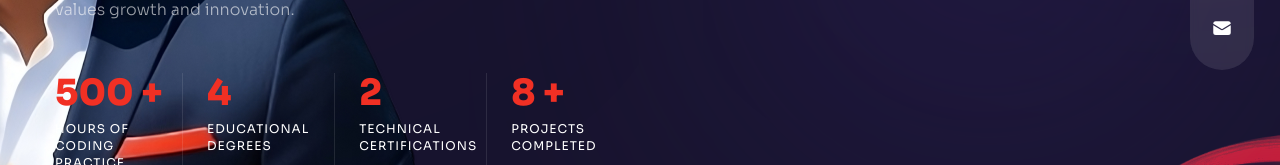
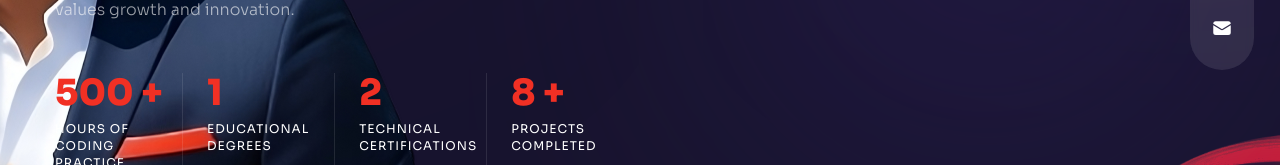
Before and after one commit to skudsi490/portfolio-Sami, a Next.js app: page /about in a window 1280 px wide. Shown: the part 492-657 px from the top of the page. Built offline with nearby package versions, Linux system fonts and the light colour scheme.

Commit message:
correction

```diff
--- a/pages/about/index.js
+++ b/pages/about/index.js
@@ -179,7 +179,7 @@ const About = () => {
               {/* clients */}
               <div className="relative flex-1 after:w-[1px] after:h-full after:bg-white/10 after:absolute after:top-0 after:right-0">
                 <div className="text-2xl xl:text-4xl font-extrabold text-accent mb-2">
-                  <CountUp start={0} end={4} duration={5} />
+                  <CountUp start={0} end={1} duration={5} />
                 </div>
                 <div className="text-xs uppercase tracking-[1px] leading-[1.4] max-w-[100px]">
                   {" "}
```
